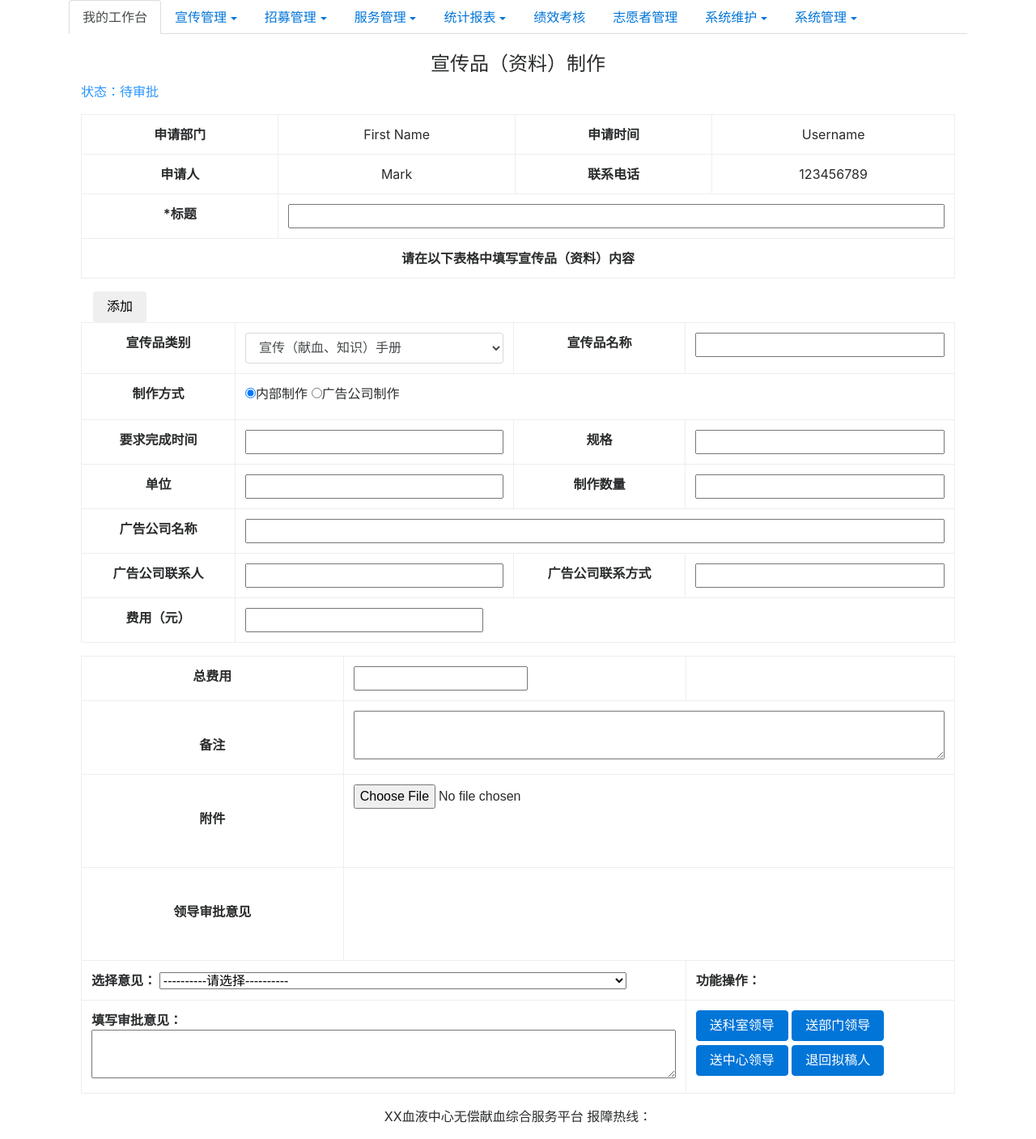
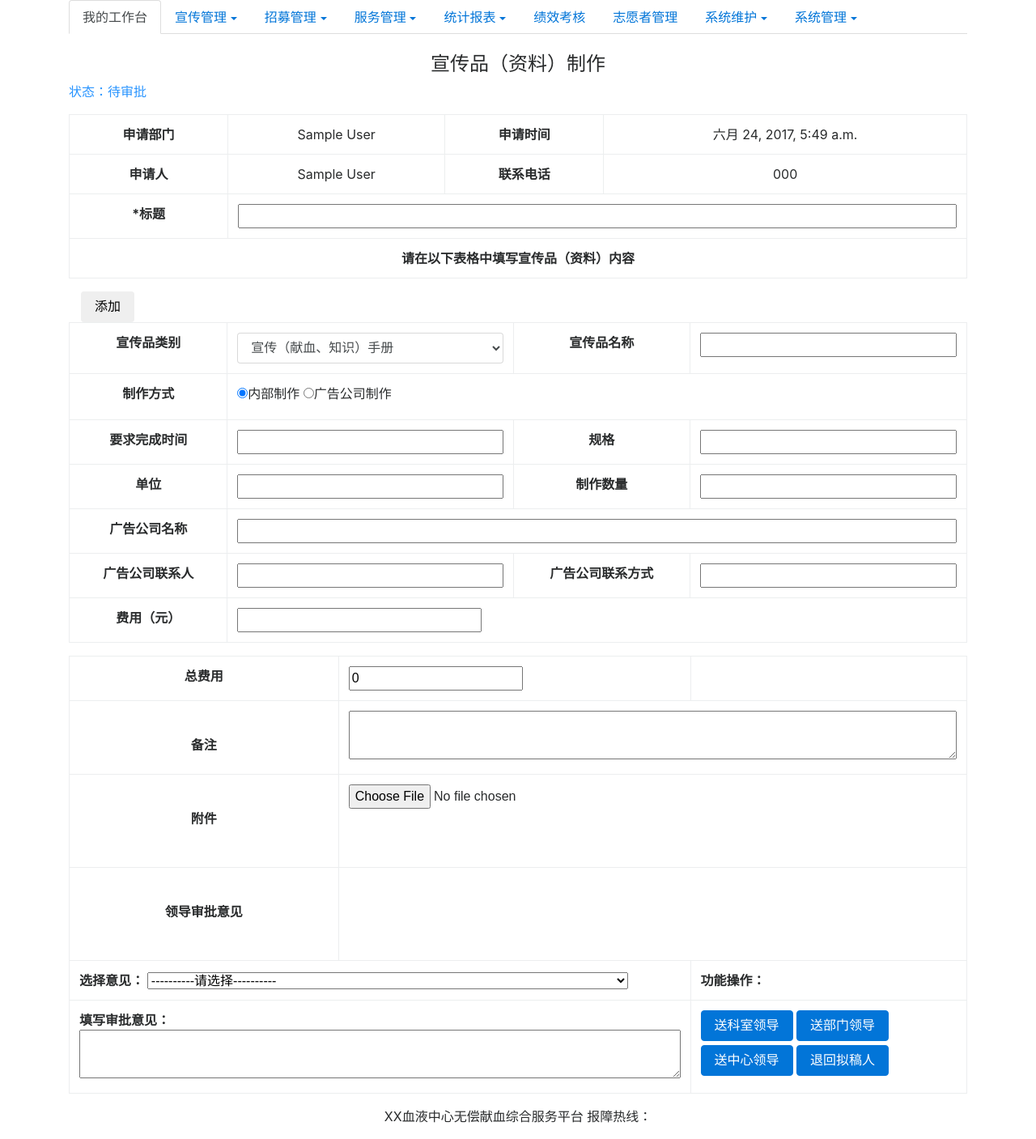
Before and after one commit to haoSeven/Aproject, a Django app: a page that uses apps/xuanchuan/templates/item_make.html in a window 1280 px wide. Shown: the part 59-1466 px from the top of the page at 81% size. Run offline with Django 3.2, Linux system fonts and the light colour scheme; a user stored in the database is signed in; tables that the repository leaves empty hold one stand-in row (values such as "Sample post"); some libraries are stand-ins or nearby versions.

Commit message:
完成宣传物资制作申请

```diff
--- a/apps/xuanchuan/models.py
+++ b/apps/xuanchuan/models.py
@@ -93,7 +93,7 @@ class ItemsMake(models.Model):
     remark = models.CharField(max_length=200, verbose_name='备注')
     file = models.FileField(upload_to='xc/files/%Y/%m', verbose_name='附件', max_length=100,
                             null=True, blank=True, default='')
-    opinion = models.ForeignKey(Opinion, verbose_name='领导意见', default='')
+    opinion = models.ForeignKey(Opinion, verbose_name='领导意见', default='', null=True, blank=True)
     sum_cost = models.FloatField(verbose_name='总费用')
 
     class Meta:
@@ -106,7 +106,7 @@ class ItemsMake(models.Model):
 
 class ItemMake(models.Model):
     name = models.CharField(max_length=20, verbose_name='宣传品名称', null=True, blank=True)
-    require_time = models.DateTimeField(default=datetime.now, verbose_name='要求完成时间')
+    require_time = models.CharField(default='', verbose_name='要求完成时间', max_length=20 )
     standard = models.CharField(max_length=20, verbose_name='规格', null=True, blank=True)
     nums = models.IntegerField(verbose_name='数量')
     unit = models.CharField(max_length=20, verbose_name='单位', null=True, blank=True)
@@ -116,6 +116,7 @@ class ItemMake(models.Model):
     cost = models.FloatField(verbose_name='费用')
     lis = models.ForeignKey(ItemsMake, verbose_name='宣传资料制作表')
     make_method = models.CharField(max_length=20, verbose_name='制作方式')
+    category = models.CharField(max_length=20, default='', verbose_name='宣传品类别')
 
     class Meta:
         verbose_name = '宣传资料内容'
--- a/apps/xuanchuan/templates/item_make.html
+++ b/apps/xuanchuan/templates/item_make.html
@@ -7,16 +7,14 @@
 
 {% block custom_css %}
     <link rel="stylesheet" href="{% static 'css/starter-template.css' %}">
-<script src="{% static 'js/template.js' %}"></script>
+    <script src="{% static 'js/template.js' %}"></script>
     <script src="{% static 'js/event.js' %}"></script>
 {% endblock %}
 
 {% block content %}
-    <div class="container" >
         <header >
             <h4 class="text_center">宣传品（资料）制作</h4>
-            <p style="color:#2894FF">状态：待审批</p>
-
+            <p style="color:#2894FF">状态：<span id="status">待审批</span></p>
         </header>
 
         <section>
@@ -25,19 +23,19 @@
 
                 <tr>
                     <th class="text_center">申请部门</th>
-                    <td class="text_center">First Name</td>
+                    <td class="text_center">{{ request.user.team.team_name }}</td>
                     <th class="text_center">申请时间</th>
-                    <td class="text_center">Username</td>
+                    <td class="text_center" id="add_time">{{ add_time }}</td>
                 </tr>
                 <tr>
                     <th class="text_center">申请人</th>
-                    <td class="text_center">Mark</td>
+                    <td class="text_center">{{ request.user.name }}</td>
                     <th class="text_center">联系电话</th>
-                    <td class="text_center">123456789</td>
+                    <td class="text_center">{{ request.user.mobile }}</td>
                 </tr>
                 <tr>
                     <th class="text_center">*标题</th>
-                    <td colspan="3"><input style="width: 100%"></input></td>
+                    <td colspan="3"><input style="width: 100%" id="title"></td>
                 </tr>
                 <tr>
                     <th colspan="4" class="text_center">请在以下表格中填写宣传品（资料）内容</th>
@@ -84,7 +82,7 @@
                             <th class="text_center">单位</th>
                             <td class="text_center"><input style="width: 100%" id="input3"></td>
                             <th class="text_center">制作数量</th>
-                            <td class="text_center"><input style="width: 100%" id="input4"></td>
+                            <td class="text_center"><input style="width: 100%" type="number" id="input4"></td>
                         </tr>
                         <tr>
                             <th class="text_center">广告公司名称</th>
@@ -94,11 +92,11 @@
                             <th class="text_center">广告公司联系人</th>
                             <td class="text_center"><input style="width: 100%" id="input6"></td>
                             <th class="text_center">广告公司联系方式</th>
-                            <td class="text_center"><input style="width: 100%" id="input7"></td>
+                            <td class="text_center"><input style="width: 100%" id="input7" maxlength="11"></td>
                         </tr>
                         <tr>
                             <th class="text_center" >费用（元）</th>
-                            <td colspan="3"><input style="width: 34%" id="input8"></td>
+                            <td colspan="3"><input style="width: 34%" type="number" id="input8"></td>
                         </tr>
                     </table>
                 </div>
@@ -109,15 +107,15 @@
                     <th width="30%" class="text_center">
                        总费用
                     </th>
-                    <td><input readonly="readonly"></td>
+                    <td><input readonly="readonly" id="input9" value="0" type="number"></td>
                 </tr>
                 <tr>
                     <th width="30%"><div class="remark_text">备注</div></th>
-                    <td colspan="70%"><textarea class="remark_textarea"> </textarea></td>
+                    <td colspan="70%"><textarea class="remark_textarea" id="remark"></textarea></td>
                 </tr>
                 <tr>
                     <th><div class="textarea_style">附件</div></th>
-                    <td colspan="3"><input type="file" name=""></td>
+                    <td colspan="3"><input type="file" name="file" id="file_upload"></td>
                 </tr>
                 <tr>
                     <th><div class="textarea_style">领导审批意见</div></th>
@@ -152,7 +150,8 @@
 
             </table>
         </section>
-        <div class="modal fade" id="myModal" tabindex="-1" role="dialog" aria-labelledby="myModalLabel" aria-hidden="true">
+<!-- 模态框（Modal） -->
+<div class="modal fade" id="myModal" tabindex="-1" role="dialog" aria-labelledby="myModalLabel" aria-hidden="true">
         <div class="modal-dialog">
             <div class="modal-content" style="width:180%">
                 <div class="modal-header">
@@ -197,7 +196,7 @@
                           </div>
                       </div>
                       <div class="col-xs-2" style="margin-top: 20%">
-                         <button type="button" class="btn btn-secondary" style="vertical-align:middle;">全选></button>
+                         <button type="button" class="btn btn-secondary" style="vertical-align:middle;">全选></button>
                          <br><br>
                          <button type="button" class="btn btn-secondary" style="vertical-align:middle;"> <还原 </button>
                      </div>
@@ -218,17 +217,18 @@
                     <button type="button" class="btn btn-default" data-dismiss="modal">
                         关闭
                     </button>
-                    <button type="button" class="btn btn-primary" id="send">
+                    <button type="button" class="btn btn-primary" id="send_form" onclick="send()">
                         提交
                     </button>
                 </div>
             </div><!-- /.modal-content -->
         </div><!-- /.modal-dialog -->
     </div><!-- /.modal -->
-    </div>
 {% endblock %}
 
 {% block custom_js %}
+    <script src="{% static 'js/jquery.cookie.js' %}" type="text/javascript"></script>
+    <script src="{% static 'js/jquery.treeview.js' %}" type="text/javascript"></script>
     <script type="text/html" id="add_block">
     <div>
         <div class="row" style="margin-top: 20px">
@@ -297,9 +297,11 @@
     </script>
 
     <script type="text/javascript">
-    var i = 1;
+    var i = 0;
+    var lis = [0];
     var data = {};
     function addblock() {
+        i++;
         var select = $("#select1").val();
         $("#select1").val("宣传（献血、知识）手册");
         var item_name = $("#input0").val();
@@ -321,19 +323,25 @@
         $("#input7").val("");
         var cost = $("#input8").val();
         $("#input8").val("");
+        var all_cost = parseInt($("#input9").val());
+        all_cost += parseInt(cost);
+
+        $("#input9").val(all_cost);
+
+        lis.push(i);
 
         var tmp = {"select": select, "item_name": item_name, "make_methed": make_methed, "time": time,
             "norm": norm, "unit": unit, "nums": nums, "adv_name": adv_name, "adv_contact_person": adv_contact_person,
         "adv_contact_way": adv_contact_way, "cost": cost};
+
         data[i] = tmp;
-
-        console.log(data);
+        console.log(typeof i);
+        console.log(lis);
 
         var block_id = "delect" + i;
 
         var patten = $("#add_block").html();
         patten = '<div id="block'+ i +'">'+ patten + '</div>';
-        i++;
 
         patten = patten.replace(/#category/gi, select);
         patten = patten.replace(/#item_name/gi, item_name);
@@ -352,9 +360,76 @@
     }
 
     function removeblock(id) {
-        var block_id = id.substring(6);
+        var block_id = parseInt(id.substring(6));
+        lis.splice(block_id, 1);
+        delete data[block_id];
         block_id = "block" + block_id;
         $("#"+ block_id +"").remove();
     }
+
+    function send() {
+
+        var title = $("#title").val();
+        var remark = $("#remark").val();
+        var add_time = $("#add_time").html();
+        var status = $("#status").html();
+        var all_cost = $("#input9").val();
+
+        var send_data = {"all_cost": all_cost, "accept_user": selected_user, "status": status, "add_time": add_time, "title": title, "remark": remark};
+
+        $.ajax({
+            type: "POST",
+            url: "{% url 'xc:item_make_draft' %}",
+            cache: false,
+            data: send_data,
+            dataType: "json",
+            beforeSend: function (xhr, settings) {
+                xhr.setRequestHeader("X-CSRFToken", "{{ csrf_token }}")
+            },
+            success: function (recall) {
+                var formData = new FormData();
+                formData.append("file", $("#file_upload")[0].files[0]);
+                formData.append("lis_id", recall.lis_id);
+                lis.forEach(function (index, value) {
+                    if(index !== 0){
+                        data[index].lis_id = recall.lis_id;
+                        $.ajax({
+                            type: "POST",
+                            url: "{% url 'xc:add_item' %}",
+                            cache: false,
+                            data: data[index],
+                            dataType: "json",
+                            beforeSend: function (xhr, settings) {
+                                xhr.setRequestHeader("X-CSRFToken", "{{ csrf_token }}")
+                            },
+                            success: function (data) {
+                                k++;
+                            }
+                        })
+                    }
+                    $.ajax({
+                        url:"{% url 'xc:item_make_upload' %}",
+                        type: "POST",
+                        data: formData,
+                        cache: false,
+                        processData: false,  // 不处理数据
+                        contentType: false,   // 不设置内容类型
+                        beforeSend: function (xhr, settings) {
+                            xhr.setRequestHeader("X-CSRFToken", "{{ csrf_token }}")
+                        },
+                        success: function (data) {
+                            if (data.status === 'success'){
+                                window.location.reload();
+                            }else if(data.status === 'fail'){
+                                window.location.reload();
+                            }
+                        }
+                    });
+                })
+            }
+        });
+
+    }
+
     </script>
 {% endblock %}
--- a/apps/xuanchuan/urls.py
+++ b/apps/xuanchuan/urls.py
@@ -5,7 +5,7 @@ from django.conf.urls import url
 from .views import MessageDraftView, MessageInfoView, MessageManagementView, MessageSearchView,\
     MessageDraftFileUploadView, MessageCategoryManageView, ItemsMakeCountView, ItemReceiverCountView,\
     ItemsMakeSearchView, ItemReceiverSearchView, ItemMakeView, ReportQueryView,ItemReceiveView, ReceiveItemsView
-from .views import ItemReceiveDraftFileUploadView
+from .views import ItemReceiveDraftFileUploadView, ItemView, ItemMakeFileUploadView
 
 
 __author__ = 'haoSev7'
@@ -27,6 +27,10 @@ urlpatterns = [
     url(r'^messagecategory/$', MessageCategoryManageView.as_view(), name='management_category'),
     # 宣传品制作申请页面
     url(r'^itemmakedraft/$', ItemMakeView.as_view(), name='item_make_draft'),
+    # 宣传品 信息
+    url(r'^additem/$', ItemView.as_view(), name='add_item'),
+    # 宣传品制作文件上传
+    url(r'^itemmakeupload/$', ItemMakeFileUploadView.as_view(), name='item_make_upload'),
     # 宣传物资制作查询页面
     url(r'^itemmakesearch/$', ItemsMakeSearchView.as_view(), name='itemmakesearch'),
     # 宣传物资制作统计页面
--- a/apps/xuanchuan/views.py
+++ b/apps/xuanchuan/views.py
@@ -449,22 +449,114 @@ class ItemMakeView(LoginRequiredMixin, View):
 
     def get(self, request):
         add_time = datetime.now()
+        all_office = Office.objects.all()
 
         return render(request, 'item_make.html', {
             'add_time': add_time,
+            "all_office": all_office,
         })
 
     def post(self, request):
+
         title = request.POST.get('title', '')
-        status = request.POST.get('state', '')
+        status = request.POST.get('status', '')
+        remark = request.POST.get('remark', '')
+        accept_users = request.POST.getlist('accept_user[]', [])
+        all_cost = request.POST.get('all_cost', 0)
+        style = "宣传物资制作申请"
 
         # 修改时间格式
-        time = request.POST.get('time', '')
+        time = request.POST.get('add_time', '')
         patten = '年|月'
         time = re.sub(patten, '-', time)
         time = re.sub('日', '', time)
 
-        pass
+        if title:
+            draft_base = DraftBase()
+            draft_base.title = title
+            draft_base.status = status
+            draft_base.style = style
+            draft_base.add_time = time
+            draft_base.draft_user = request.user
+            draft_base.save()
+
+            item_make = ItemsMake()
+            item_make.remark = remark
+            item_make.main = draft_base
+            item_make.sum_cost = all_cost
+            item_make.save()
+
+            # 修改   保存接受人的id
+            for a in accept_users:
+                accept_user = UserProfile.objects.get(id=a)
+                if accept_user:
+                    draft_base.accept_user.add(accept_user)
+
+            recall = {"status": "success", "lis_id": item_make.id}
+
+            return HttpResponse(json.dumps(recall))
+
+        return HttpResponse('{"status": "fail"}', content_type="application/json")
+
+
+class ItemView(View):
+
+    """
+    物品信息
+    """
+
+    def post(self, request):
+
+        lis_id = request.POST.get('lis_id', '')
+        select = request.POST.get('select', '')
+        item_name = request.POST.get('item_name', '')
+        make_methed = request.POST.get('make_methed', '')
+        time = request.POST.get('time', '')
+        norm = request.POST.get('norm', '')
+        unit = request.POST.get('unit', '')
+        nums = request.POST.get('nums', 0)
+        adv_name = request.POST.get('adv_name', '')
+        adv_contact_person = request.POST.get('adv_contact_person', '')
+        adv_contact_way = request.POST.get('adv_contact_way', '')
+        cost = request.POST.get('cost', '')
+
+        if lis_id and item_name:
+            item = ItemMake()
+            item.name = item_name
+            item.category = select
+            item.make_method = make_methed
+            item.require_time = time
+            item.standard = norm
+            item.unit = unit
+            item.nums = nums
+            item.adv_com_name = adv_name
+            item.adv_com_contact = adv_contact_person
+            item.adv_com_mobile = adv_contact_way
+            item.cost = cost
+            item.lis_id = lis_id
+            item.save()
+
+            return HttpResponse('{"status": "success"}', content_type="application/json")
+
+        return HttpResponse('{"status": "fail"}', content_type="application/json")
+
+
+class ItemMakeFileUploadView(View):
+    """
+    宣传物资制作 文件上传
+    """
+    def post(self, request):
+        lis_id = request.POST.get('lis_id', '')
+        file = request.FILES.get("file", None)
+
+        if file:
+            item_make = ItemsMake.objects.get(id=lis_id)
+            item_make.file = file
+            item_make.save()
+
+            return HttpResponse('{"status": "success"}', content_type="application/json")
+
+        return HttpResponse('{"status": "fail"}', content_type="application/json")
 
 
 class ItemReceiveView(LoginRequiredMixin, View):
```
Also changed, not shown: apps/xuanchuan/migrations/0002_itemmake_category.py (added), apps/xuanchuan/migrations/0003_auto_20170622_2053.py (added), apps/xuanchuan/migrations/0004_auto_20170622_2243.py (added).
